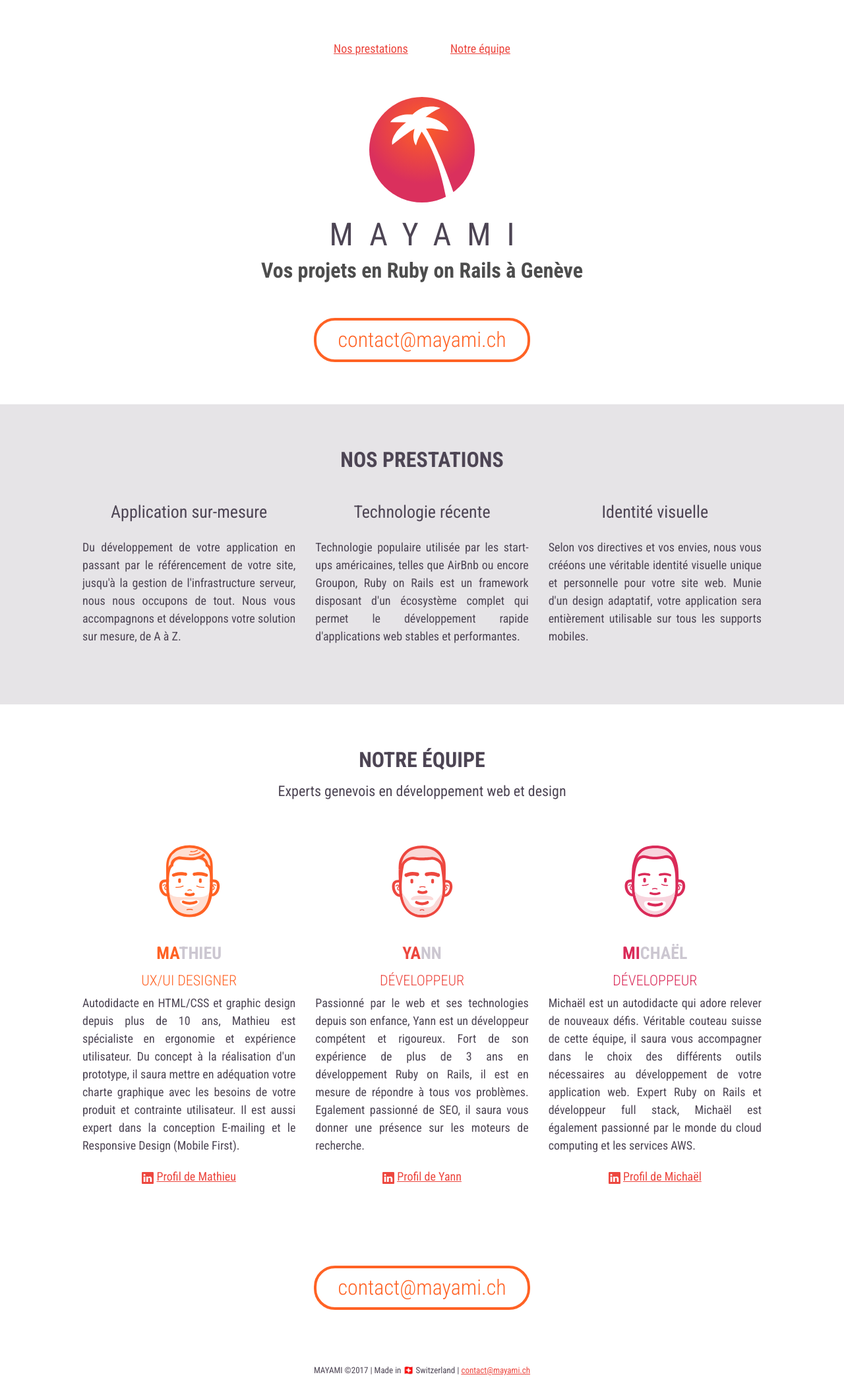
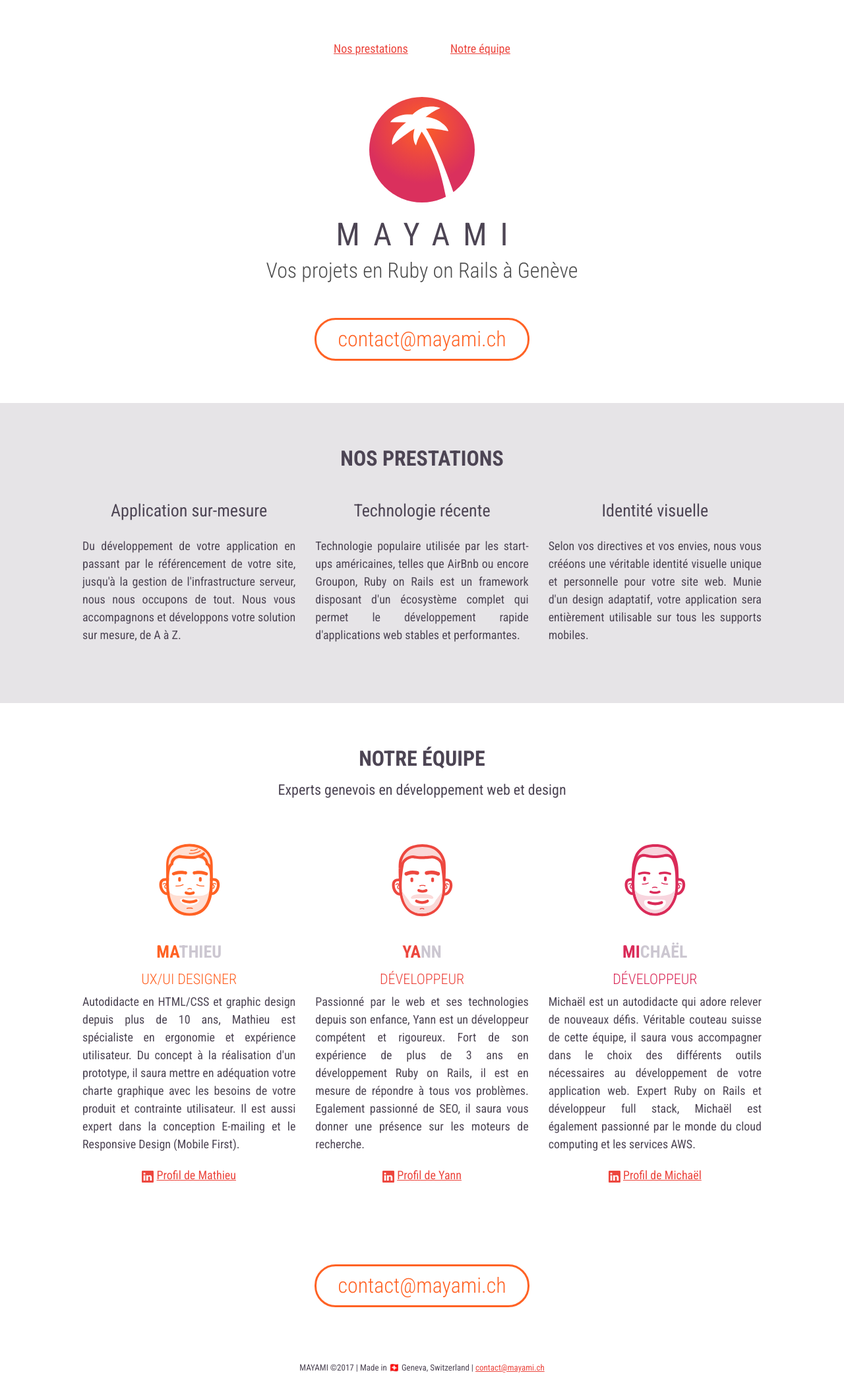
Before and after one commit to mayami-it/mayami-site, a Jekyll site: the page built from index.html, in a window 1280 px wide. Shown: the whole page at 66% size. Built offline with Jekyll 4.4.1, drawn with Linux system fonts in a browser that asks for light colours.

Commit message:
Update font weight

```diff
--- a/_includes/footer.html
+++ b/_includes/footer.html
@@ -2,7 +2,7 @@
 
   <div class="container text-center">
 
-    <p class="small no-margin pad-20">{{ site.title }} ©2017 | Made in 🇨🇭 Switzerland | <a href="mailto:{{ site.email }}">{{ site.email }}</a></p>
+    <p class="small no-margin pad-20">{{ site.title }} ©2017 | Made in 🇨🇭 Geneva, Switzerland | <a href="mailto:{{ site.email }}">{{ site.email }}</a></p>
 
   </div>
 
--- a/_sass/partials/_team.scss
+++ b/_sass/partials/_team.scss
@@ -6,28 +6,29 @@
 .title-brand {
     @include font-size($base-h1-brand-font-size);
     @include line-height($base-h1-brand-line-height);
+    margin: 0.25em 0 0;
+    padding-left: 1.25rem;
+    letter-spacing: 1.25rem;
     font-weight: $base-h1-brand-font-weight;
-    letter-spacing: 1.5rem;
-    padding-left: 1.5rem;
-    margin: 0.25em 0 0;
 }
 
 .title-sub-brand {
     @include font-size($base-h2-font-size);
     @include line-height($base-h2-line-height);
+    margin-bottom: 0.5em;
     color: desaturate($base-slate-color, 20%);
-    margin-bottom: 0.5em;
+    font-weight: 300;
 }
 
 .title-contact {
     display: inline-block;
+    margin: 1em 0 2em;
+    padding: 1rem 2rem;
+    border: 3px solid $base-orange-color;
     border-radius: 2rem;
-    padding: 1rem 2rem;
+    color: $base-orange-color;
     font-size: 32px;
     font-size: 2rem;
-    color: $base-orange-color;
-    border: 4px solid $base-orange-color;
-    margin: 1em 0 2em;
 }
 
 .img-circle {
```
